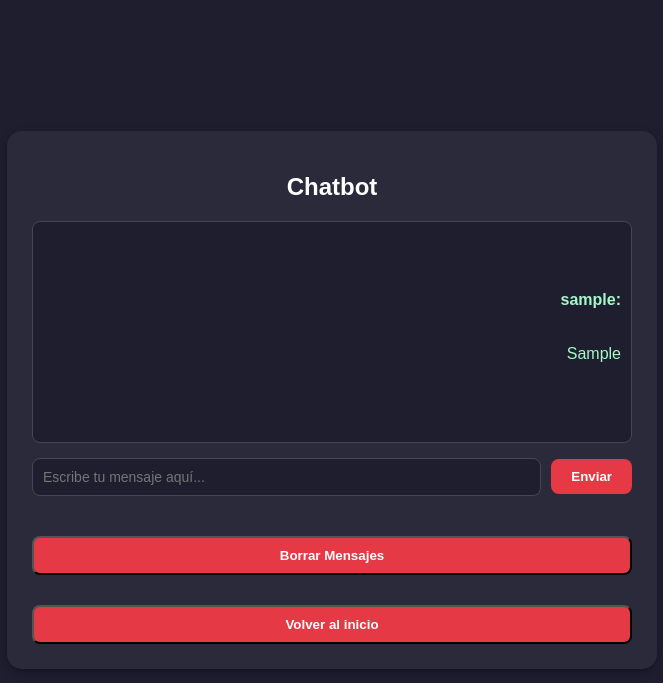
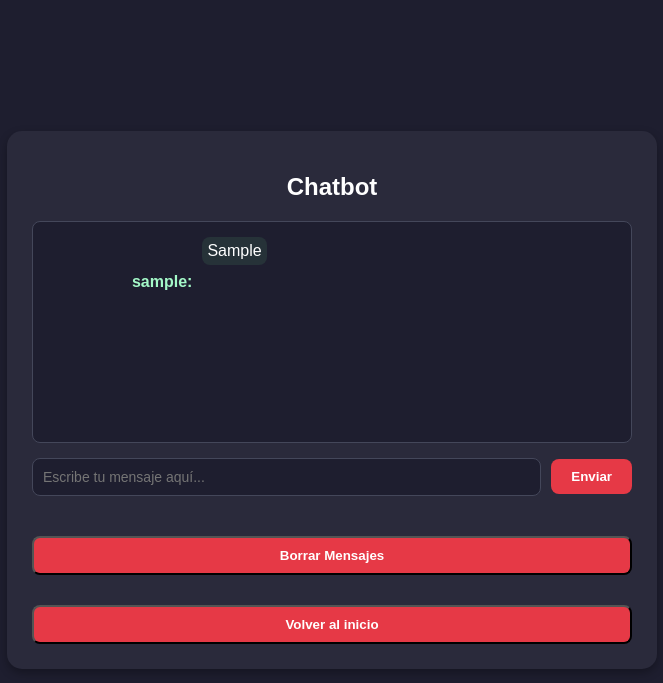
Before and after one commit to Jambeetron/Proyecto-Python-Chatbot, a Django app: page /chatbot/ in a window 1280 px wide. Shown: the top 683 px of the page, without its empty margins (308-971 px from the left). Run offline with Django 5.2, Linux system fonts and the light colour scheme; a user stored in the database is signed in; tables that the repository leaves empty hold one stand-in row (values such as "Sample post").

Commit message:
Se agregan cambios

```diff
--- a/Comandos requeridos.txt
+++ /dev/null
@@ -1,4 +0,0 @@
-Instala los Build Tools de Microsoft para compilar extensiones de Python
-https://visualstudio.microsoft.com/es/visual-cpp-build-tools/
-pip install mysqlclient
-python -m pip install --upgrade pip
--- a/ProyectoPythonChatbot/settings.py
+++ b/ProyectoPythonChatbot/settings.py
@@ -94,7 +94,7 @@ AUTH_PASSWORD_VALIDATORS = [
 ]
 
 # Internationalization
-LANGUAGE_CODE = 'en-us'
+LANGUAGE_CODE = 'es'
 TIME_ZONE = 'America/Bogota'
 USE_I18N = True
 USE_TZ = True
--- a/chatbot/models.py
+++ b/chatbot/models.py
@@ -1,5 +1,4 @@
 from django.contrib.auth.models import AbstractUser
-from django.contrib.auth.models import User
 from django.db import models
 from django.conf import settings
 
--- a/chatbot/templates/chatbot/chatbot.html
+++ b/chatbot/templates/chatbot/chatbot.html
@@ -7,7 +7,7 @@
     <meta charset="UTF-8">
     <meta name="viewport" content="width=device-width, initial-scale=1.0">
     <title>Chatbot</title>
-    <link rel="stylesheet" href="{% static 'chatbot/style_chatbot.css' %}">
+    <link rel="stylesheet" href="{% static 'chatbot/style_chatbot.css' %}?v={{ STATIC_VERSION }}">
 </head>
 
 <body>
@@ -16,16 +16,16 @@
         <div id="chat" class="chat">
             {% if mensajes %}
             {% for mensaje in mensajes %}
-            <p class="mensaje {{ mensaje.remitente }}">
-                <strong>
+            <div class="mensaje {{ mensaje.remitente }}">
+                <span class="nombre">
                     {% if mensaje.remitente == "usuario" %}
                     {{ mensaje.usuario.username|default:"Usuario desconocido" }}:
                     {% elif mensaje.remitente == "bot" %}
                     BOT:
                     {% endif %}
-                </strong>
-                {{ mensaje.mensaje }}
-            </p>
+                </span>
+                <span class="contenido">{{ mensaje.mensaje }}</span>
+            </div>
             {% endfor %}
             {% else %}
             <p id="no-mensajes">No hay mensajes previos.</p>
@@ -47,10 +47,9 @@
         <form action="{% url 'registrar_emocion' %}" method="get" style="margin-top: 10px;">
             <button type="submit" class="btn btn-danger">Volver al inicio</button>
         </form>
-
     </div>
 
-    <script src="{% static 'chatbot/chatbot.js' %}"></script>
+    <script src="{% static 'chatbot/chatbot.js' %}?v={{ STATIC_VERSION }}"></script>
 </body>
 
 </html>
--- a/chatbot/views.py
+++ b/chatbot/views.py
@@ -6,10 +6,10 @@ from django.shortcuts import render, redirect
 from django.http import JsonResponse, HttpResponse
 from django.contrib.auth import login, logout
 from django.contrib.auth.decorators import login_required
-from django.contrib import messages
 from django.contrib.auth.forms import AuthenticationForm
 from .forms import CustomUserCreationForm
 from .models import Mensaje, Emocion, CustomUser
+from django.views.decorators.cache import never_cache
 
 # Lista de emociones válidas
 emociones_validas = ["Estrés", "Ansiedad", "Tristeza", "Alegría"]
@@ -22,6 +22,7 @@ def home(request):
     return render(request, 'index.html')
 
 # Chatbot
+@never_cache
 @login_required(login_url='/login/')
 def chatbot_view(request):
     """
@@ -85,11 +86,43 @@ def obtener_respuesta(mensaje):
     Genera una respuesta predefinida para el chatbot.
     """
     respuestas = {
-        "hola": "¡Hola! ¿En qué puedo ayudarte?",
-        "como estas": "¡Estoy bien! ¿En qué puedo asistirte hoy?",
-        "adios": "¡Hasta luego! Que tengas un buen día.",
-        "gracias": "¡De nada! Estoy aquí para ayudarte.",
-        "que puedes hacer": "Puedo responder preguntas básicas y ayudarte con lo que necesites.",
+        "hola": "¡Hola! Estoy aquí para escucharte y apoyarte. ¿Cómo te sientes hoy?",
+        "como estas": "Estoy aquí para ayudarte. ¿Qué emoción estás experimentando en este momento?",
+        "adios": "Recuerda que siempre puedes volver cuando lo necesites. ¡Cuídate!",
+        "gracias": "¡De nada! Recuerda que está bien pedir ayuda cuando la necesites.",
+        "que puedes hacer": "Puedo ayudarte a gestionar tus emociones, brindarte consejos y apoyarte en momentos difíciles.",
+        "me siento triste": "Siento que estés pasando por esto. ¿Te gustaría que te comparta algunas técnicas para sentirte mejor?",
+        "estoy ansioso": "La ansiedad puede ser difícil de manejar. ¿Te interesa aprender ejercicios de respiración para calmarte?",
+        "me siento solo": "Recuerda que no estás solo. Estoy aquí para apoyarte y escucharte. ¿Qué puedo hacer por ti?",
+        "no puedo dormir": "El insomnio puede ser complicado. ¿Te gustaría que te comparta algunas recomendaciones para relajarte antes de dormir?",
+        "tengo miedo": "Es normal sentir miedo a veces. ¿Quieres hablar más sobre lo que te preocupa?",
+        "estoy enojado": "El enojo puede ser intenso. ¿Te gustaría conocer formas de canalizarlo de manera saludable?",
+        "me siento abrumado": "Es normal sentirse abrumado a veces. ¿Te gustaría que exploremos juntos cómo priorizar lo que te preocupa?",
+        "necesito ayuda": "Estoy aquí para apoyarte. Cuéntame más sobre lo que necesitas.",
+        "quiero relajarme": "Puedes intentar cerrar los ojos y tomar respiraciones profundas. ¿Te gustaría que te guíe en una breve meditación?",
+        "como gestiono mis emociones": "Gestionar tus emociones puede ser un reto. Te puedo ayudar con estrategias como respiración, meditación o escribir tus pensamientos.",
+        "me siento feliz": "¡Me alegra escucharlo! Comparte lo que te hace feliz para celebrarlo juntos.",
+        "que es la salud mental": "La salud mental es tu bienestar emocional, psicológico y social. Es tan importante como tu salud física.",
+        "estoy estresado": "El estrés puede ser agotador. ¿Quieres que te sugiera formas de reducirlo?",
+        "necesito hablar con alguien": "Hablar con alguien es una excelente idea. Puedo ayudarte o conectarte con recursos útiles.",
+        "que es la ansiedad": "La ansiedad es una respuesta natural del cuerpo al estrés. Si es frecuente, podemos explorar formas de manejarla.",
+        "que es la depresión": "La depresión es un estado emocional complejo. Si sientes que puede estar afectándote, te sugiero buscar apoyo profesional.",
+        "como busco ayuda profesional": "Te puedo ayudar a encontrar recursos y guiarte sobre cómo dar el primer paso para buscar ayuda profesional.",
+        "como manejo el estrés": "El estrés puede manejarse con ejercicios como respiración, actividad física o hablar sobre lo que te preocupa.",
+        "me siento bloqueado": "A veces sentirnos bloqueados puede indicar que necesitamos un descanso. ¿Te gustaría algunas técnicas para despejar tu mente?",
+        "quiero llorar": "Está bien llorar, es una forma natural de liberar emociones. Estoy aquí para escucharte si quieres hablar.",
+        "me siento inseguro": "Todos sentimos inseguridad a veces. ¿Te gustaría hablar sobre lo que te está preocupando?",
+        "que es mindfulness": "El mindfulness es una práctica que ayuda a estar presente en el momento, reduciendo la ansiedad y el estrés.",
+        "me siento agotado": "Sentirse agotado puede ser una señal de que necesitas tiempo para ti. ¿Puedo sugerirte maneras de recargar energías?",
+        "no puedo concentrarme": "La falta de concentración puede ser causada por estrés o cansancio. ¿Quieres que te comparta técnicas para mejorar tu enfoque?",
+        "quiero mejorar mi autoestima": "Mejorar la autoestima lleva tiempo. Podemos explorar afirmaciones positivas y ejercicios para reconocer tu valor.",
+        "que hago si tengo un ataque de panico": "Primero, intenta enfocarte en tu respiración. Inhala lentamente contando hasta 4, sostén por 4, y exhala por 4. Estoy aquí para apoyarte.",
+        "como practico la gratitud": "Practicar la gratitud puede ser simple. Intenta escribir tres cosas por las que te sientes agradecido cada día.",
+        "que es la terapia": "La terapia es un espacio seguro donde un profesional puede ayudarte a explorar y manejar tus emociones.",
+        "como busco apoyo en la universidad": "Puedes buscar ayuda en el departamento de bienestar estudiantil de la ECCI. Ellos ofrecen recursos y apoyo para los estudiantes.",
+        "como hablo con un amigo que está triste": "Sé empático, escucha sin juzgar y hazle saber que estás ahí para apoyarlo. A veces, estar presente es suficiente.",
+        "me siento culpable": "La culpa puede ser una emoción difícil. Reflexionar sobre lo ocurrido y perdonarte a ti mismo puede ayudarte a avanzar.",
+        "que hago si estoy abrumado por las tareas": "Divide las tareas en pasos más pequeños, prioriza lo más importante y date descansos regulares.",
     }
     return respuestas.get(mensaje.lower(), "Lo siento, no entiendo tu mensaje. ¿Puedes intentar de otra forma?")
 
@@ -105,7 +138,7 @@ def register_view(request):
                 user.role = form.cleaned_data['role']
                 user.save()
                 login(request, user)
-                return redirect('home')
+                return redirect('login')
             except Exception as e:
                 print(f"Error al guardar el usuario: {e}")
         else:
--- /dev/null
+++ b/scripts_proyecto_django/Comandos requeridos.txt
@@ -0,0 +1,5 @@
+Instala los Build Tools de Microsoft para compilar extensiones de Python
+https://visualstudio.microsoft.com/es/visual-cpp-build-tools/
+pip install mysqlclient
+python -m pip install --upgrade pip
+pip install cryptography
--- a/static/chatbot/style_chatbot.css
+++ b/static/chatbot/style_chatbot.css
@@ -2,9 +2,7 @@
 body {
     font-family: 'Arial', sans-serif;
     background-color: #1e1e2f;
-    /* Fondo oscuro */
     color: #ffffff;
-    /* Texto blanco */
     margin: 0;
     padding: 0;
     display: flex;
@@ -18,13 +16,10 @@ body {
     max-width: 600px;
     width: 90%;
     background-color: #2a2a3b;
-    /* Fondo del formulario */
     padding: 25px;
     border-radius: 15px;
     box-shadow: 0 4px 10px rgba(0, 0, 0, 0.3);
-    /* Sombra */
     text-align: center;
-    /* Centrar contenido */
 }
 
 /* Título */
@@ -42,30 +37,53 @@ h1 {
     padding: 10px;
     margin-bottom: 15px;
     min-height: 200px;
+    max-height: 400px;
     overflow-y: auto;
-    /* Permitir desplazamiento si es necesario */
 }
 
-/* Mensajes del usuario */
-.usuario {
-    text-align: right;
-    color: #a4f9c8;
-    /* Verde claro */
+/* Mensajes generales */
+.mensaje {
     margin: 5px 0;
+    display: flex;
+    align-items: flex-start;
     word-wrap: break-word;
     overflow-wrap: break-word;
     white-space: pre-wrap;
+    text-align: left;
+    /* Asegura que el texto se alinee a la izquierda */
 }
 
-/* Mensajes del bot */
-.bot {
+/* Nombre del remitente */
+.nombre {
+    font-weight: bold;
+    color: #f1fa8c;
+    margin-right: 10px;
+    min-width: 120px;
+    /* Fija un ancho mínimo para alinear nombres */
     text-align: left;
+    /* Mantiene el texto alineado a la izquierda */
+}
+
+/* Mensaje del usuario */
+.usuario .nombre {
+    color: #a4f9c8;
+}
+
+.usuario .contenido {
+    color: #ffffff;
+    background-color: #263238;
+    padding: 5px;
+    border-radius: 8px;
+    max-width: 80%;
+}
+
+/* Mensaje del bot */
+.bot .contenido {
     color: #f1fa8c;
-    /* Amarillo claro */
-    margin: 5px 0;
-    word-wrap: break-word;
-    overflow-wrap: break-word;
-    white-space: pre-wrap;
+    background-color: #37474f;
+    padding: 5px;
+    border-radius: 8px;
+    max-width: 80%;
 }
 
 /* Sección de entrada de texto y botón */
@@ -79,7 +97,6 @@ h1 {
 
 .input-section input {
     flex: 1;
-    /* Ocupar el espacio disponible */
     padding: 10px;
     border: 1px solid #44475a;
     border-radius: 8px;
@@ -123,12 +140,7 @@ h1 {
     background-color: #d62839;
 }
 
-/* Manejar desbordamiento de texto en los mensajes */
-#chat p {
-    word-wrap: break-word;
-    /* Fuerza el texto a dividirse en líneas si es muy largo */
-    overflow-wrap: break-word;
-    /* Alternativa para navegadores más modernos */
-    white-space: pre-wrap;
-    /* Mantiene los saltos de línea y permite que el texto se ajuste */
+/* Ajustes para eliminar espacio entre los mensajes */
+#chat .mensaje+.mensaje {
+    margin-top: 5px;
 }
--- a/templates/index.html
+++ b/templates/index.html
@@ -15,7 +15,6 @@
         <p>Gestiona tus emociones y recibe apoyo con nuestro chatbot.</p>
         <a href="{% url 'login' %}" class="btn">Iniciar Sesión</a>
         <a href="{% url 'register' %}" class="btn">Registrarse</a>
-        <a href="{% url 'registrar_emocion' %}" class="btn">Registrar Emoción</a>
     </div>
 </body>
 
```
Also changed, not shown: chatbot/forms.py (+25 -5 lines), static/auth/register.js (+25 -3 lines), templates/auth/register.html (+12 -11 lines), scripts_proyecto_django/Chatbot comandos.txt (renamed from Chatbot comandos.txt), scripts_proyecto_django/Comandos Django.txt (renamed from Comandos Django.txt), scripts_proyecto_django/sincronizar con repositorio git hub.txt (renamed from sincronizar con repositorio git hub.txt), 2 other files.
